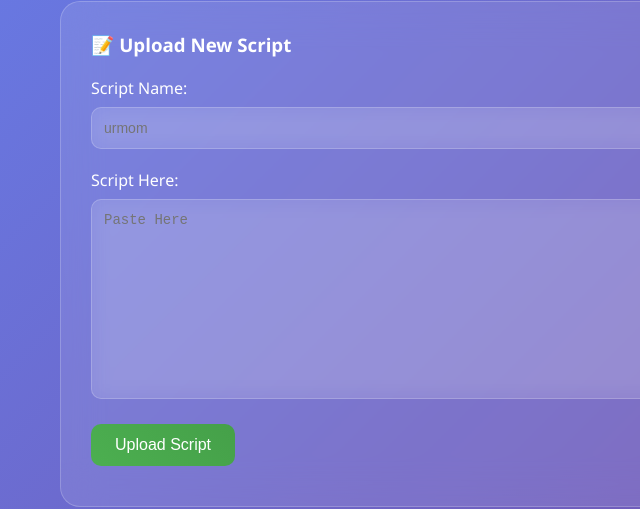
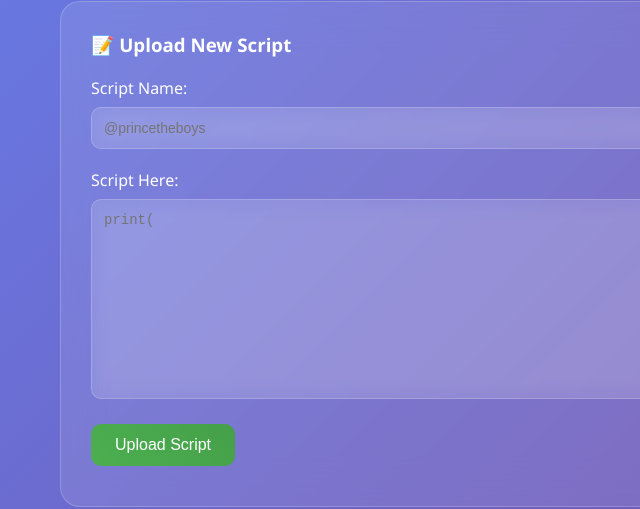
Before and after one commit to Princeks404/script-admin, a website: page public/index.html in a window 1280 px wide. Shown: the part 288-797 px from the top of the page, 0-640 px from the left. Drawn offline with Linux system fonts and the light colour scheme; no server answers.

Commit message:
Update index.html

```diff
--- a/public/index.html
+++ b/public/index.html
@@ -194,11 +194,11 @@
             <form id="upload-form">
                 <div class="form-group">
                     <label for="script-name">Script Name:</label>
-                    <input type="text" id="script-name" placeholder="urmom" required>
+                    <input type="text" id="script-name" placeholder="@princetheboys" required>
                 </div>
                 <div class="form-group">
                     <label for="script-content">Script Here:</label>
-                    <textarea id="script-content" placeholder="Paste Here" required></textarea>
+                    <textarea id="script-content" placeholder="print("Hello World")" required></textarea>
                 </div>
                 <button type="submit" class="btn btn-primary" id="upload-btn">Upload Script</button>
             </form>
```
